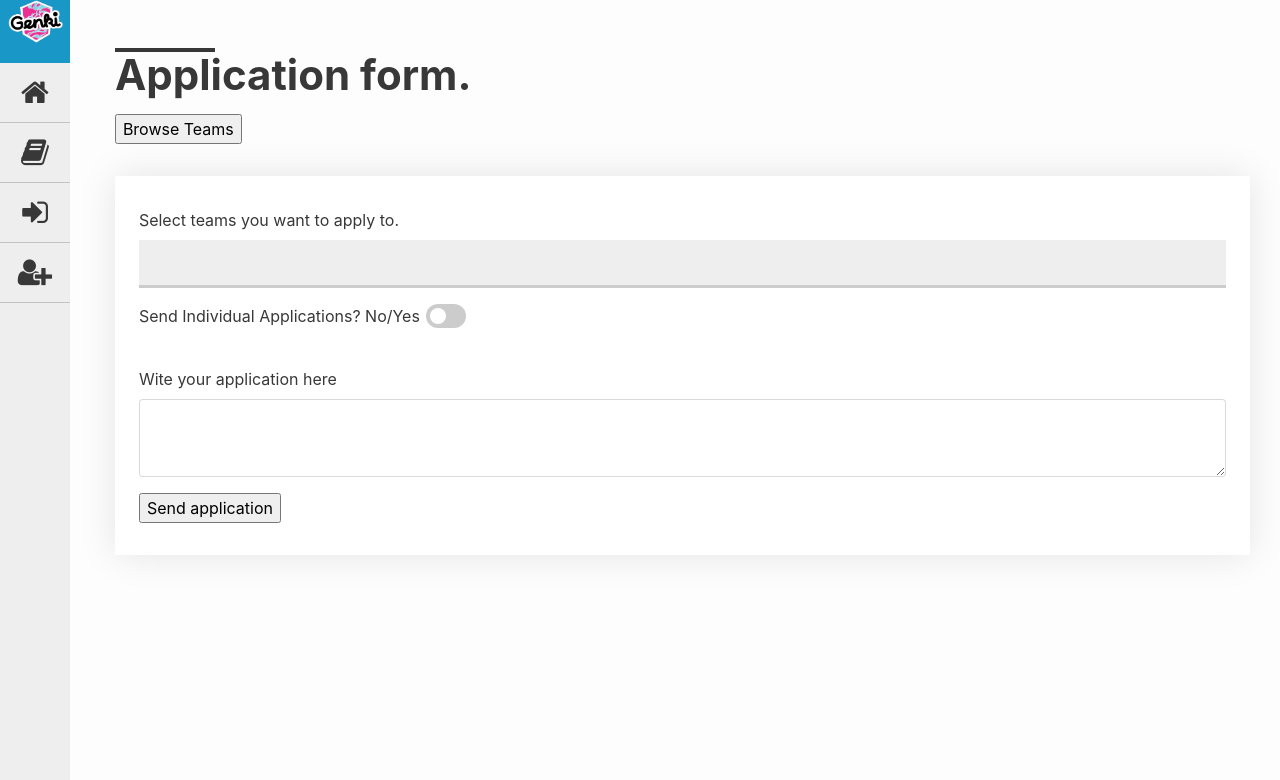
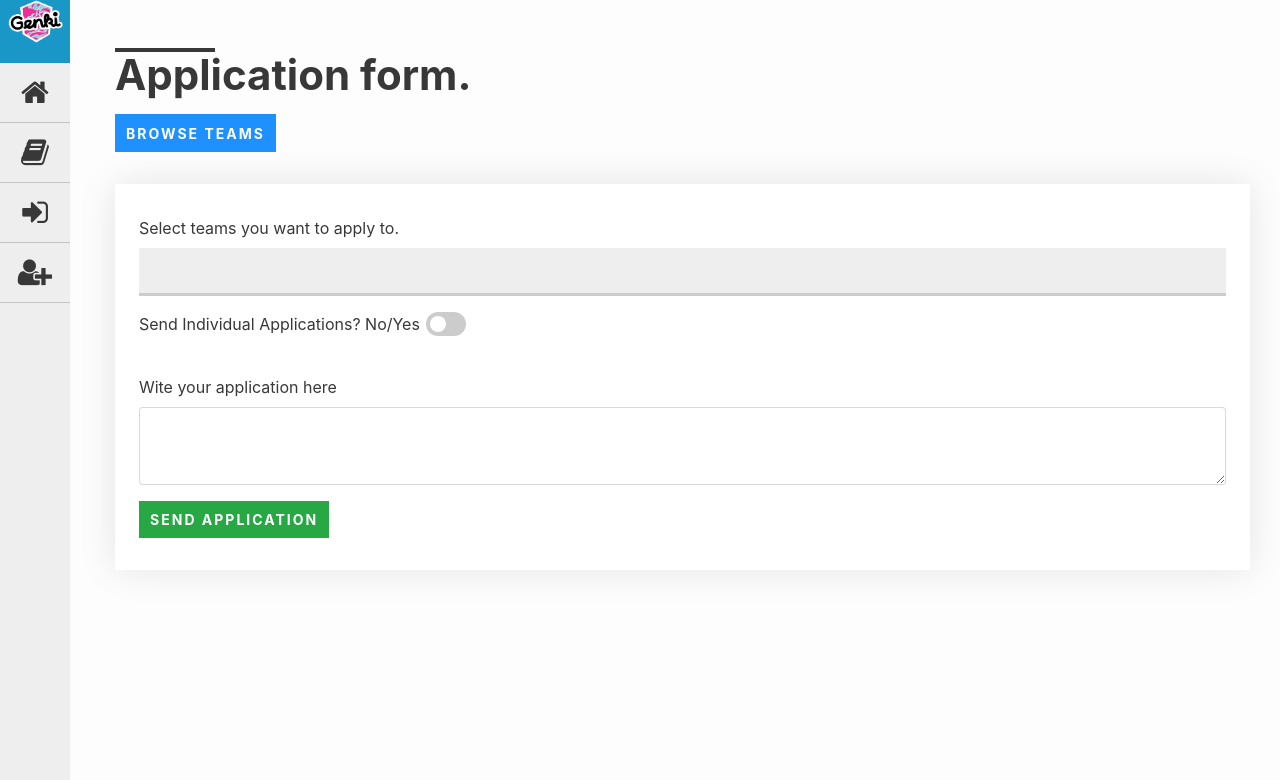
Before and after one commit to hammerofdawn/victory, a Django app: template staff/templates/apply.html in a window 1280 px wide. Shown: the part 20-800 px from the top of the page. Run offline with Django 3.2, Linux system fonts and the light colour scheme; the template is opened without the code that fills it, so the values that code supplies are empty; some libraries are stand-ins or nearby versions.

Commit message:
Fixed wrong css

```diff
--- a/staff/templates/apply.html
+++ b/staff/templates/apply.html
@@ -15,7 +15,7 @@ Apply
 	<div class="container">
 		<h1 class="line-top">Application form.</h1>
 		<div>
-			<button onclick="location.href='{% url 'teams' %}';" class="listteams">Browse Teams</button>
+			<button onclick="location.href='{% url 'teams' %}';" class="vicbtn vicbtn-blue">Browse Teams</button>
 		</div>
 		<div class="custompanel">
 			<div id="formapply">
@@ -38,7 +38,7 @@ Apply
 					<label style="margin-top:15px;" for="application">Wite your application here</label>
 					<textarea  class="form-control" name="application" rows="3"></textarea>
 				</div>
-				<button class="basicbutton-reversed" name="sendapplication" onclick="submitapplication()">Send application</button>
+				<button class="vicbtn vicbtn-green" name="sendapplication" onclick="submitapplication()">Send application</button>
 			</div>
 			<div id="formsend" style="display:none;">
 				<h3>Thank you for your application(s)</h3>
```
